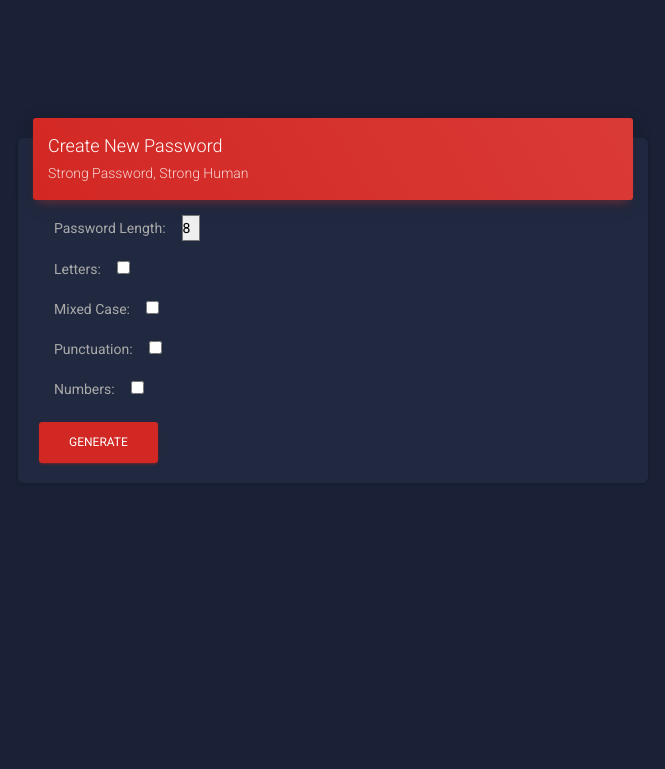
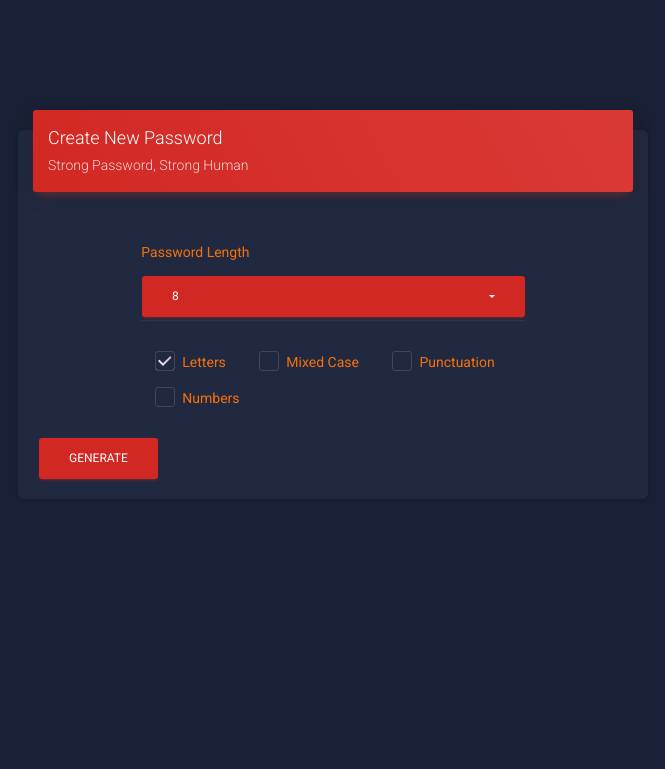
Before and after one commit to SaInekK/utilities, a Django app: page / in a window 1280 px wide. Shown: the top 769 px of the page, without its empty margins (437-1102 px from the left). Run offline with Django 3.2, Linux system fonts and the light colour scheme; some libraries are stand-ins or nearby versions.

Commit message:
changed home page form rendering manually with django tweaks

```diff
--- a/utilities/utilities/templates/manager/home.html
+++ b/utilities/utilities/templates/manager/home.html
@@ -1,7 +1,7 @@
 {% extends 'base.html' %}
-
+{% load  widget_tweaks %}
+{% block title %} Create Password {% endblock title %}
 {% block content %}
-<h1>{{title}}</h1>
 
 <div class="row justify-content-center">
     <div class="col-md-8">
@@ -13,11 +13,51 @@
             <div class="card-body">
                 <form method="POST">
                     {% csrf_token %}
-                    <div class="form-error">{{ form.non_field_errors }}</div>
-                    {% for f in form %}
-                    <p><label class="form-check-label mx-3" for="{{ f.id_for_label }}">{{ f.label }}:</label>{{ f }}</p>
-                    <div class="form-error">{{ f.errors }}</div>
-                    {% endfor %}
+                    <div class="row justify-content-center">
+                        <div class="col-md-8">
+                            <div class="form-group mt-5">
+                                <label for="{{form.length.id_for_label}}" class="text-warning">{{form.length.label}}</label>
+                                {% render_field form.length class+="selectpicker form-control form-select my-3" data-style="btn btn-danger"%}
+                            </div>
+                        </div>
+                    </div>
+                    <div class="row justify-content-center">
+                        <div class="col-md-8">
+                            <div class="form-check">
+                                <label class="form-check-label mx-3">
+                                    {% render_field form.has_letters checked="checked" class+="form-check-input"%}
+                                    <span class="form-check-sign">
+                    <span class="check"></span>
+                  </span>
+                                    <p class="text-warning">{{form.has_letters.label}}</p>
+                                </label>
+
+                                <label class="form-check-label mx-3">
+                                    {% render_field form.has_uppercase class+="form-check-input" %}
+                                    <span class="form-check-sign">
+                    <span class="check"></span>
+                  </span>
+                                    <p class="text-warning">{{form.has_uppercase.label}}</p>
+                                </label>
+
+                                <label class="form-check-label mx-3">
+                                    {% render_field form.has_punctuation class+="form-check-input" %}
+                                    <span class="form-check-sign">
+                    <span class="check"></span>
+                  </span>
+                                    <p class="text-warning">{{form.has_punctuation.label}}</p>
+                                </label>
+
+                                <label class="form-check-label mx-3">
+                                    {% render_field form.has_numbers class+="form-check-input" %}
+                                    <span class="form-check-sign">
+                    <span class="check"></span>
+                  </span>
+                                    <p class="text-warning">{{form.has_numbers.label}}</p>
+                                </label>
+                            </div>
+                        </div>
+                    </div>
                     <button type="submit" class="btn btn-danger pull-right">Generate</button>
                 </form>
             </div>
@@ -65,6 +105,8 @@
       navigator.clipboard.writeText(text);
     }
 
+
+
 </script>
 {% endif %}
 {% endblock content %}
```
